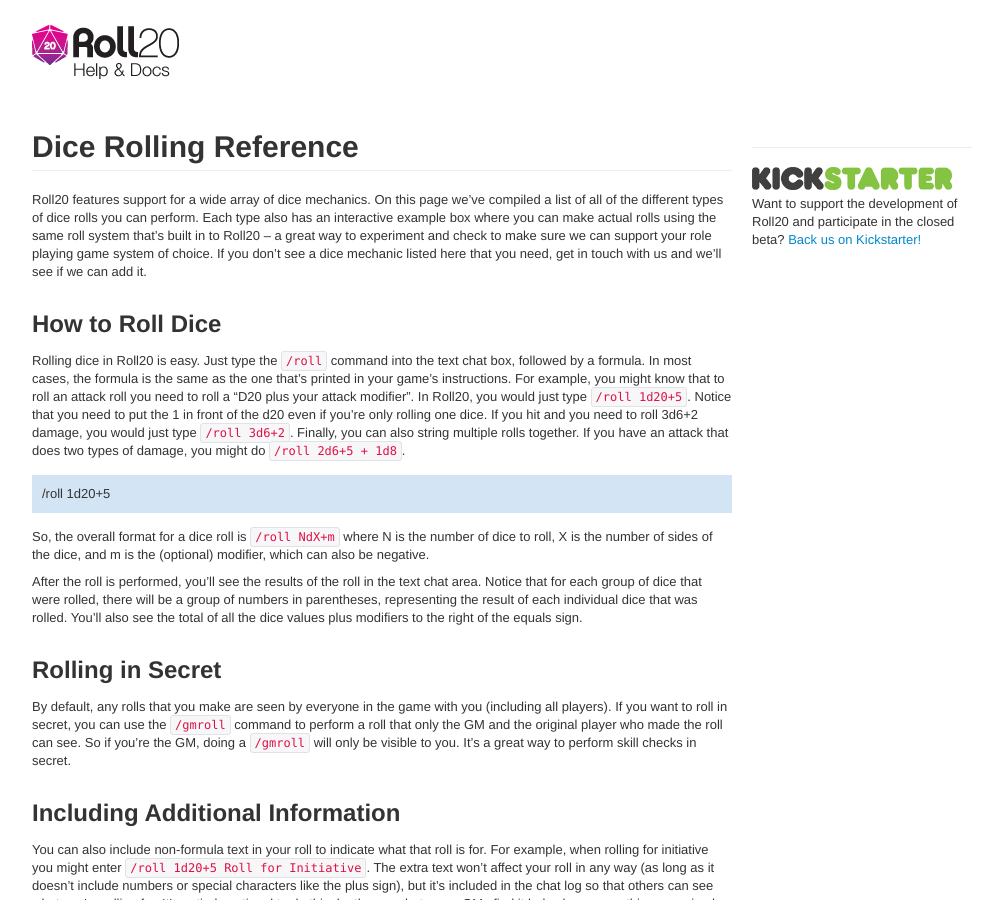
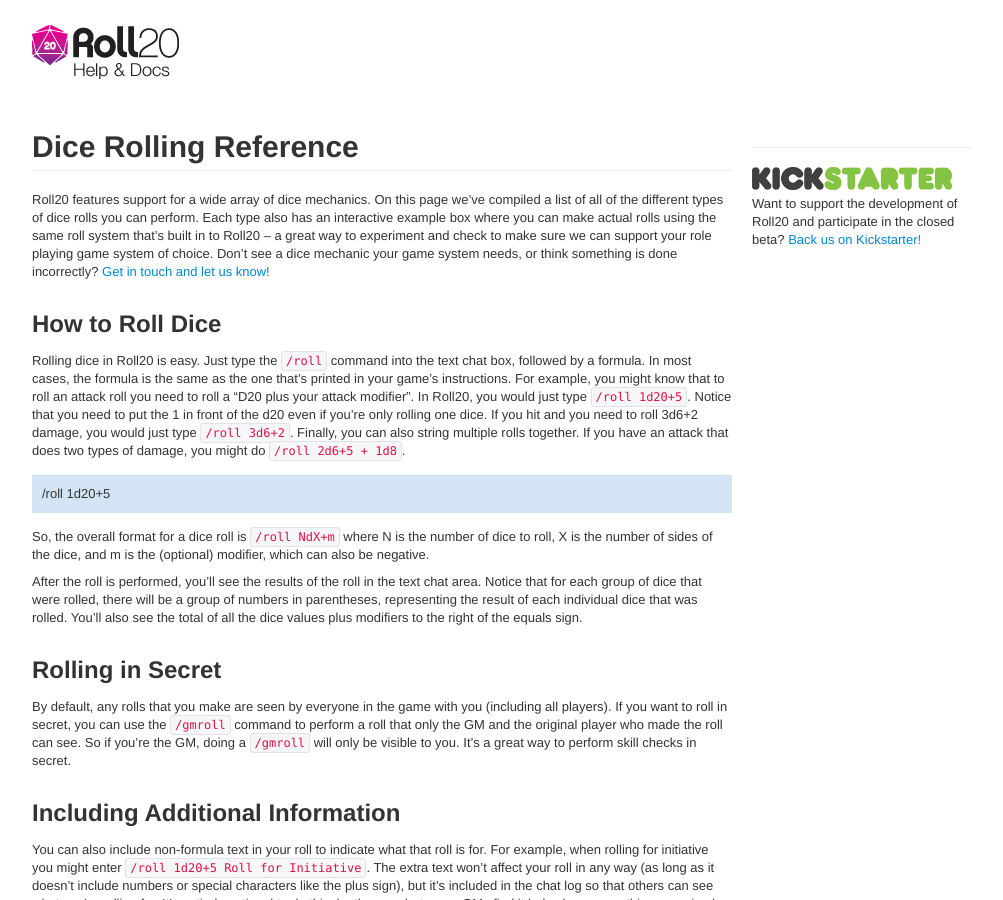
Before and after one commit to Roll20/help.roll20.net, a Jekyll site: the page built from _posts/2012-04-22-dice-rolling-reference.markdown, in a window 1280 px wide and 900 px high. Shown: the whole window, without its empty margins (138-1141 px from the left). Built offline with Jekyll 4.4.1, drawn with Linux system fonts in a browser that asks for light colours; nearby versions of some CDN libraries; comment, search, counter and statistics services are not loaded.

```diff
--- a/_posts/2012-04-22-dice-rolling-reference.markdown
+++ b/_posts/2012-04-22-dice-rolling-reference.markdown
@@ -5,7 +5,7 @@ categories: advanced popular
 description: A detailed overview of all of the dice roll mechanics that Roll20 supports, including an interactive way to test them out right on the page.
 ---
 
-Roll20 features support for a wide array of dice mechanics. On this page we've compiled a list of all of the different types of dice rolls you can perform. Each type also has an interactive example box where you can make actual rolls using the same roll system that's built in to Roll20 -- a great way to experiment and check to make sure we can support your role playing game system of choice. If you don't see a dice mechanic listed here that you need, get in touch with us and we'll see if we can add it.
+Roll20 features support for a wide array of dice mechanics. On this page we've compiled a list of all of the different types of dice rolls you can perform. Each type also has an interactive example box where you can make actual rolls using the same roll system that's built in to Roll20 -- a great way to experiment and check to make sure we can support your role playing game system of choice. Don't see a dice mechanic your game system needs, or think something is done incorrectly? [Get in touch and let us know!](mailto:team@roll20.net)
 
 How to Roll Dice
 ----------------
```
